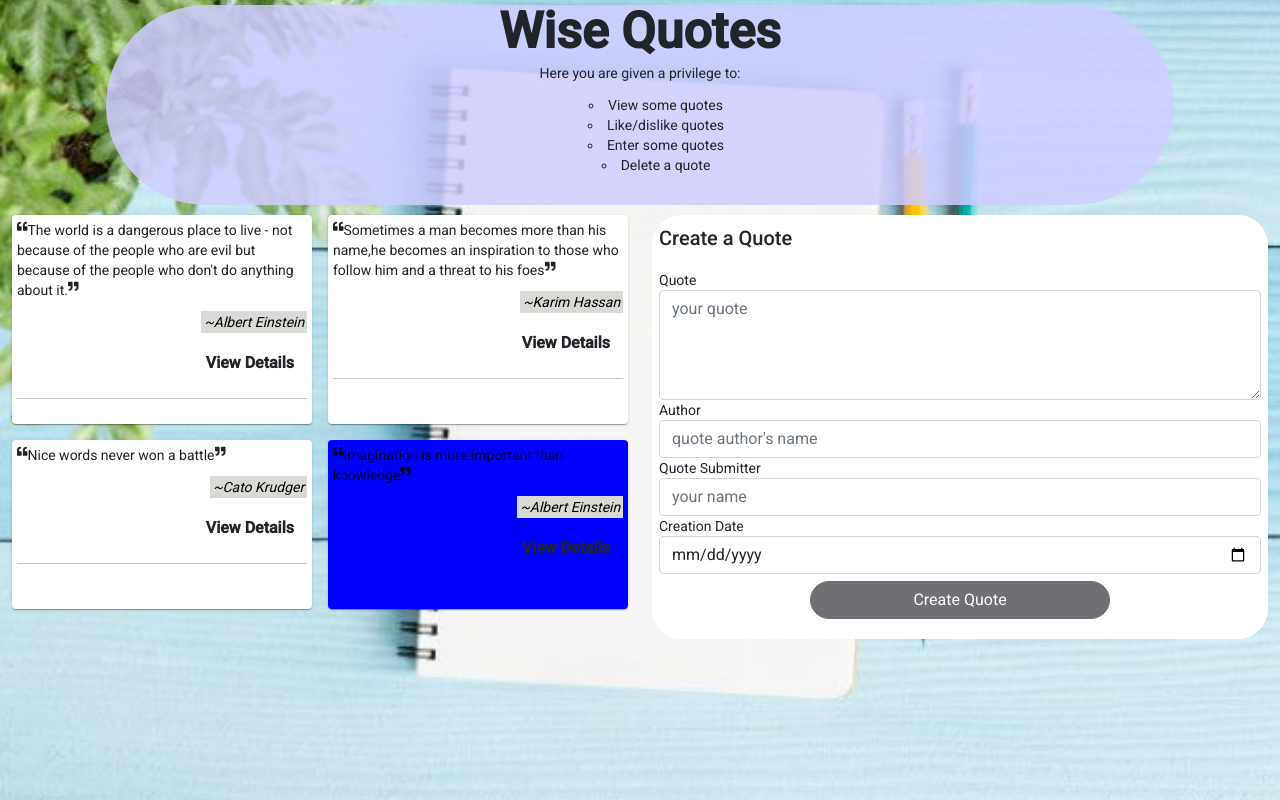
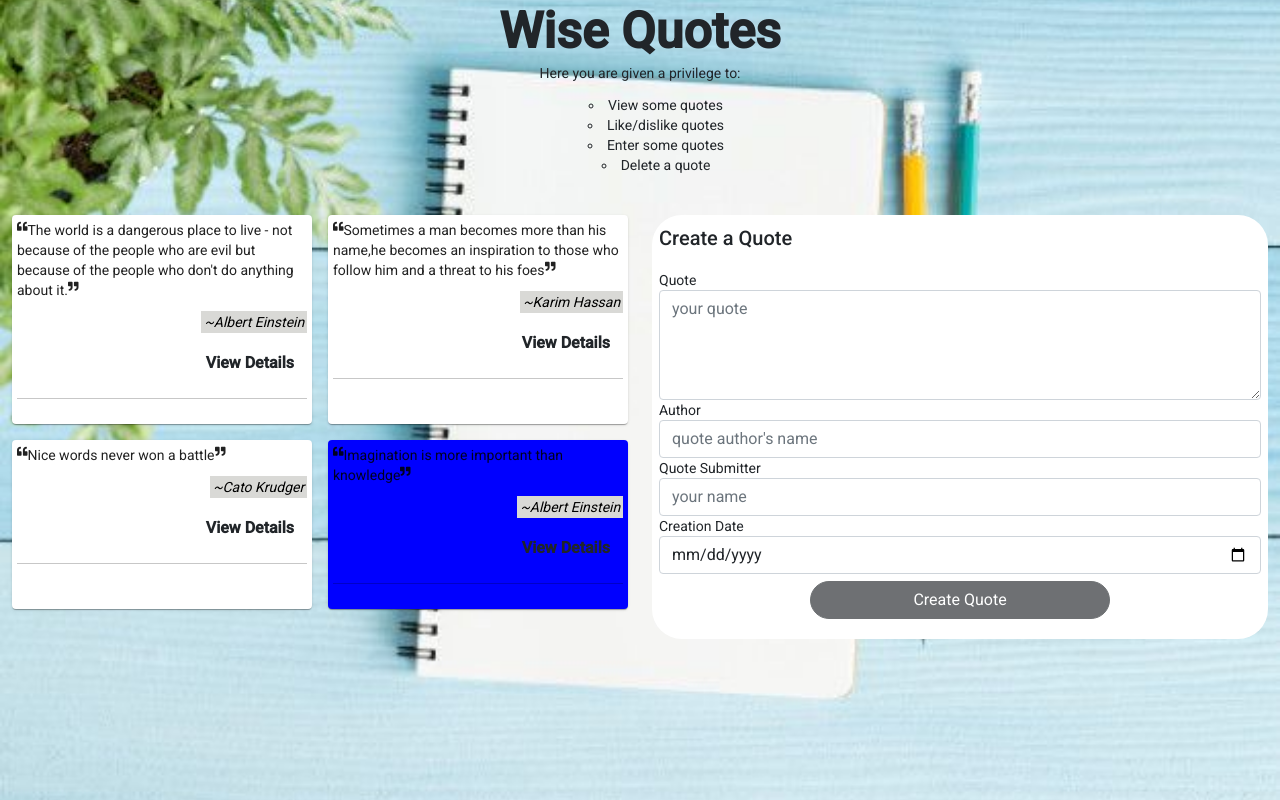
Before and after one commit to WaruiAlfred/Quotes, an Angular app: page / in a window 1280 px wide. Built offline with nearby package versions, Linux system fonts and the light colour scheme.

Commit message:
remove background color from introduction div

```diff
--- a/src/app/quote/quote.component.css
+++ b/src/app/quote/quote.component.css
@@ -1,5 +1,4 @@
 .introduction{
-  background-color: rgba(208, 205, 255, 0.856);
   height: 200px;
   width: 85%;
   border-top-right-radius: 110px;
```
